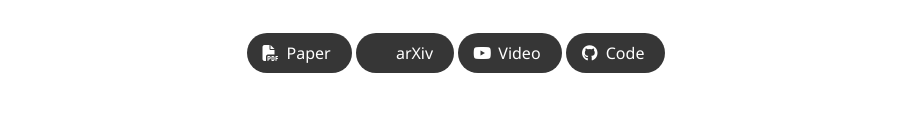
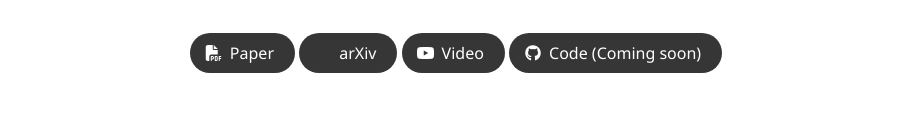
Before and after one commit to catachiii/rambo.github.io, a plain HTML site: page index.html in a window 1280 px wide. Shown: the part 401-532 px from the top of the page, without its empty margins (184-1095 px from the left). Drawn offline with nearby package versions, Linux system fonts and the light colour scheme; some icons are missing; a web font is replaced by a local one.

Commit message:
code coming soon

```diff
--- a/index.html
+++ b/index.html
@@ -101,7 +101,7 @@
                   <span class="icon">
                       <i class="fab fa-github"></i>
                   </span>
-                  <span>Code</span>
+                  <span>Code (Coming soon)</span>
                   </a>
               </span>
             </div>
```
